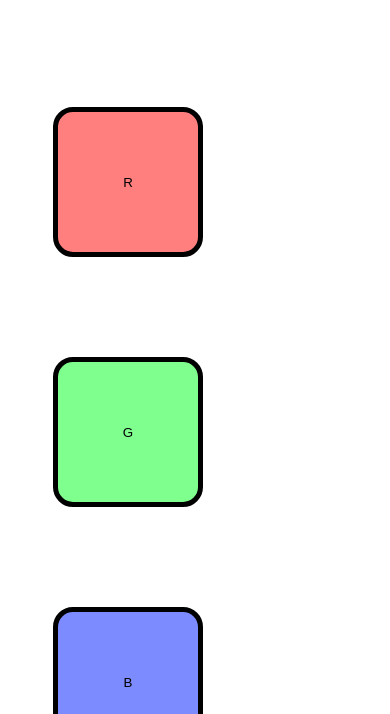
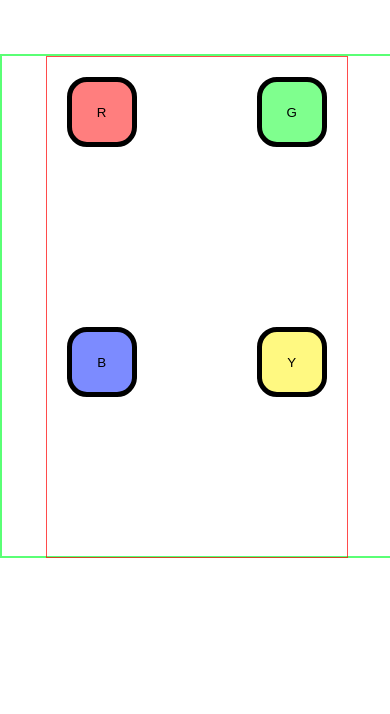
Before and after one commit to MR-PRANAV/SYMON-SAYS-GAME, a plain HTML site: page index.html in a window 390 px wide. Shown: the part 130-844 px from the top of the page. Drawn offline with Linux system fonts and the light colour scheme.

Commit message:
MOBILE VIEW ADDED

```diff
--- a/style.css
+++ b/style.css
@@ -13,17 +13,34 @@ body{
 .main{
     height: 500px;
     width: 99.8%;
-    border: 2px solid rgba(0, 255, 42, 0);
+    border: 2px solid rgba(0, 255, 42, 0.648);
     display: flex;
     justify-content: center;
 }
 .main-inner{
     height: 100%;
     width: 500px;
-    border: 1px solid rgba(255, 0, 0, 0);
+    border: 1px solid rgba(255, 0, 0, 0.704);
     display: flex;
     justify-content: space-between;
     flex-wrap: wrap;
+}
+
+
+
+
+
+
+@media (max-width:584px) {
+    .main-inner{
+        width: 300px;
+    }
+    .main-inner .btn{
+        height: 70px;
+        width: 70px;
+        margin: 20px;
+    }
+
 }
 
 
```
